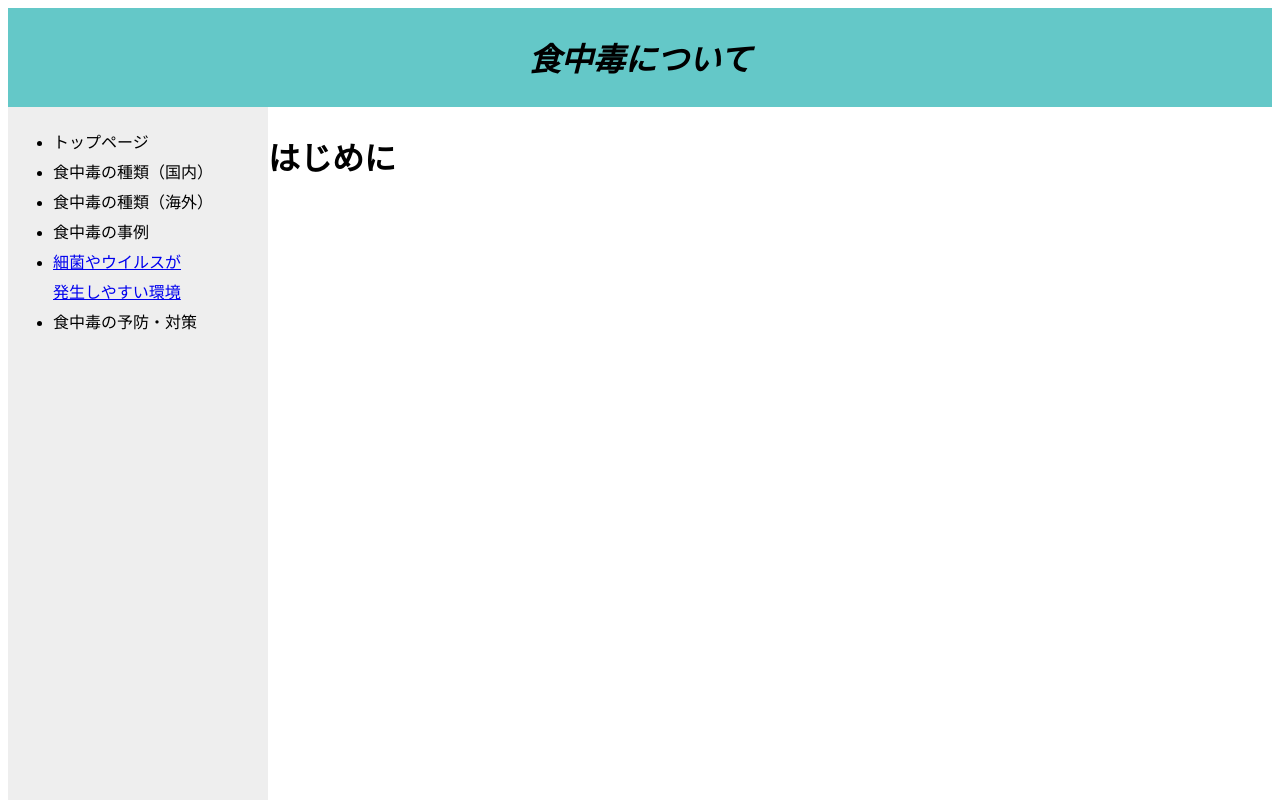
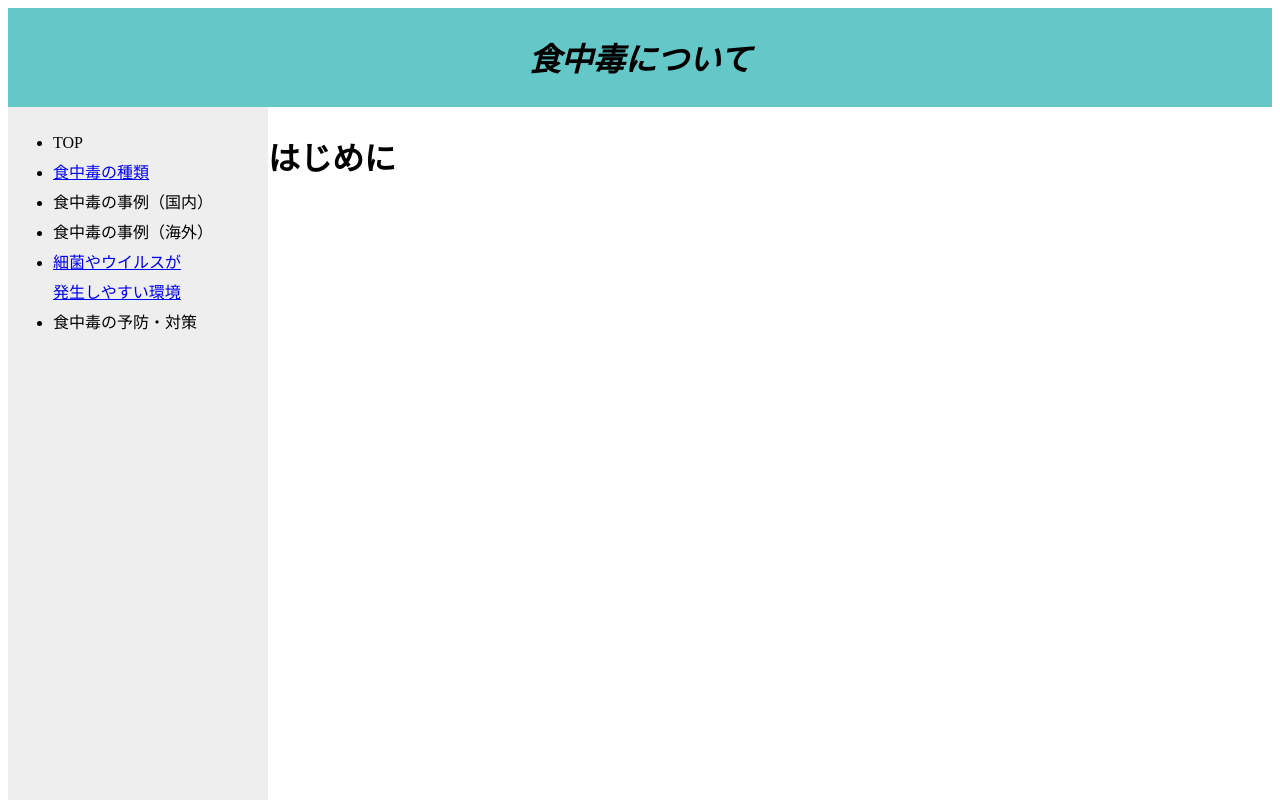
Before and after one commit to ryuju2059141/ryuju2059141top.gifthub.io, a plain HTML site: page index.html in a window 1280 px wide. Shown: the top 800 px of the page. Drawn offline with Linux system fonts and the light colour scheme.

Commit message:
Update index.html

```diff
--- a/index.html
+++ b/index.html
@@ -34,10 +34,10 @@
 </div>
 <div id="nav">
     <ul type="disc">
-    <li>トップページ
-    </li><li>食中毒の種類（国内）
-    </li><li>食中毒の種類（海外）
-    </li><li>食中毒の事例
+    <li>TOP
+    </li><li><a href="https://tomo0912.github.io/prog-8.github.io/">食中毒の種類</a>
+    </li><li>食中毒の事例（国内）
+    </li><li>食中毒の事例（海外）
     </li><li><a href="https://ryuju2059141.github.io/ryuju2059141.gifthub.io/">細菌やウイルスが<br>発生しやすい環境</a>
     </li><li>食中毒の予防・対策
     </li></ul></div>
```
